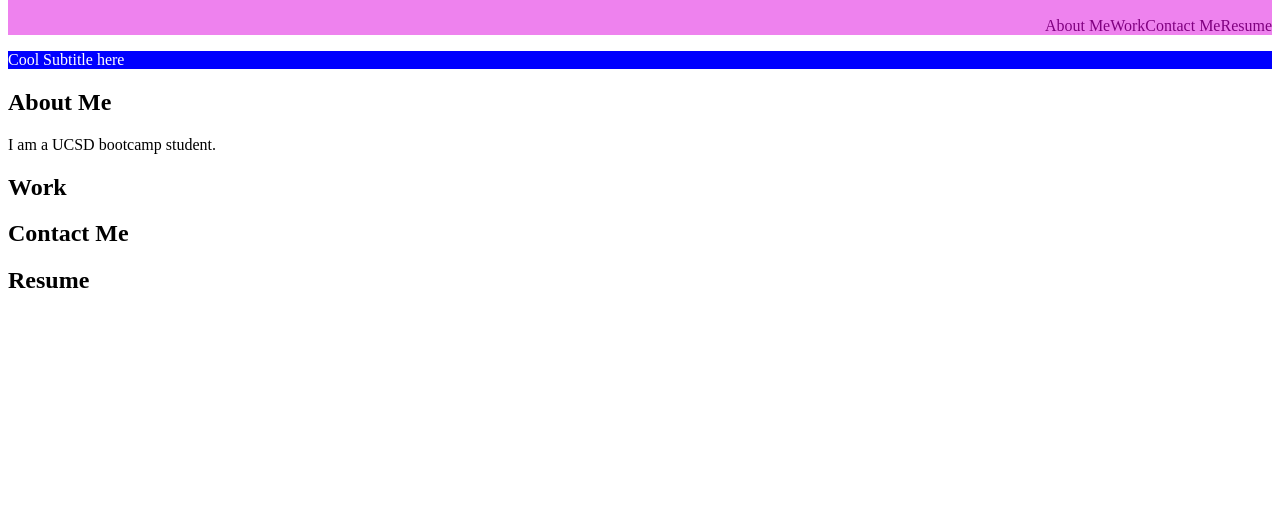
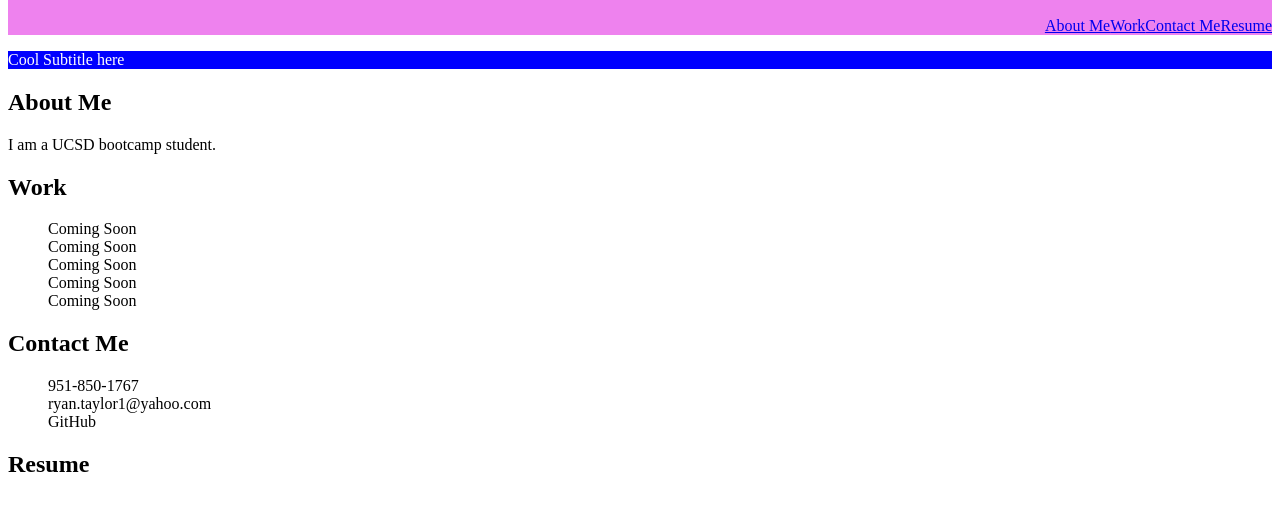
Before and after one commit to Ryan-M-Taylor/Ryan-Taylor-Portfolio, a plain HTML site: page index.html in a window 1280 px wide. Shown: the part 50-560 px from the top of the page. Drawn offline with Linux system fonts and the light colour scheme.

Commit message:
added links to header and edited list elements

```diff
--- a/assets/css/style.css
+++ b/assets/css/style.css
@@ -15,3 +15,11 @@ nav {
     color: white;
     display: block;
 }
+
+#work ul {
+    list-style: none;
+}
+
+#contact-me ul{
+    list-style: none;
+}
--- a/index.html
+++ b/index.html
@@ -1,6 +1,5 @@
 <!DOCTYPE html>
 <html>
-
   <head>
     <title>Ryan Taylor Portfolio</title>
     <meta charset="UTF-8" />
@@ -12,26 +11,48 @@
     <section>
       <h1>Ryan Taylor's Portfolio</h1>
       <ul class="header-list">
-            <li>About Me</li>
-            <li>Work</li>
-            <li>Contact Me</li>
-            <li>Resume</li>
+        <li>
+            <a href="#about-me">About Me</a>
+        </li>
+        <li>
+            <a href="#work">Work</a>
+        </li>
+        <li>
+            <a href="#contact-me">Contact Me</a>
+        </li>
+        <li>
+            <a href="#resume">Resume</a>
+        </li>
       </ul>
     </section>
   </header>
   <nav>
     <p>Cool Subtitle here</p>
   </nav>
-<section>
+  <section id="about-me">
     <h2>About Me</h2>
     <article>I am a UCSD bootcamp student.</article>
   </section>
-<section>
+  <section id="work">
     <h2>Work</h2>
+    <ul>
+        <li>Coming Soon</li>
+        <li>Coming Soon</li>
+        <li>Coming Soon</li>
+        <li>Coming Soon</li>
+        <li>Coming Soon</li>
+    </ul>
   </section>
-<section>
+  <section id="contact-me">
     <h2>Contact Me</h2>
+    <ul>
+        <li>951-850-1767</li>
+        <li>ryan.taylor1@yahoo.com</li>
+        <li>GitHub</li>
+    </ul>
   </section>
-<section>
+  <section id="resume">
     <h2>Resume</h2>
   </section>
+
+</html>
```
Lines whose indentation alone changed are shown as unchanged.
